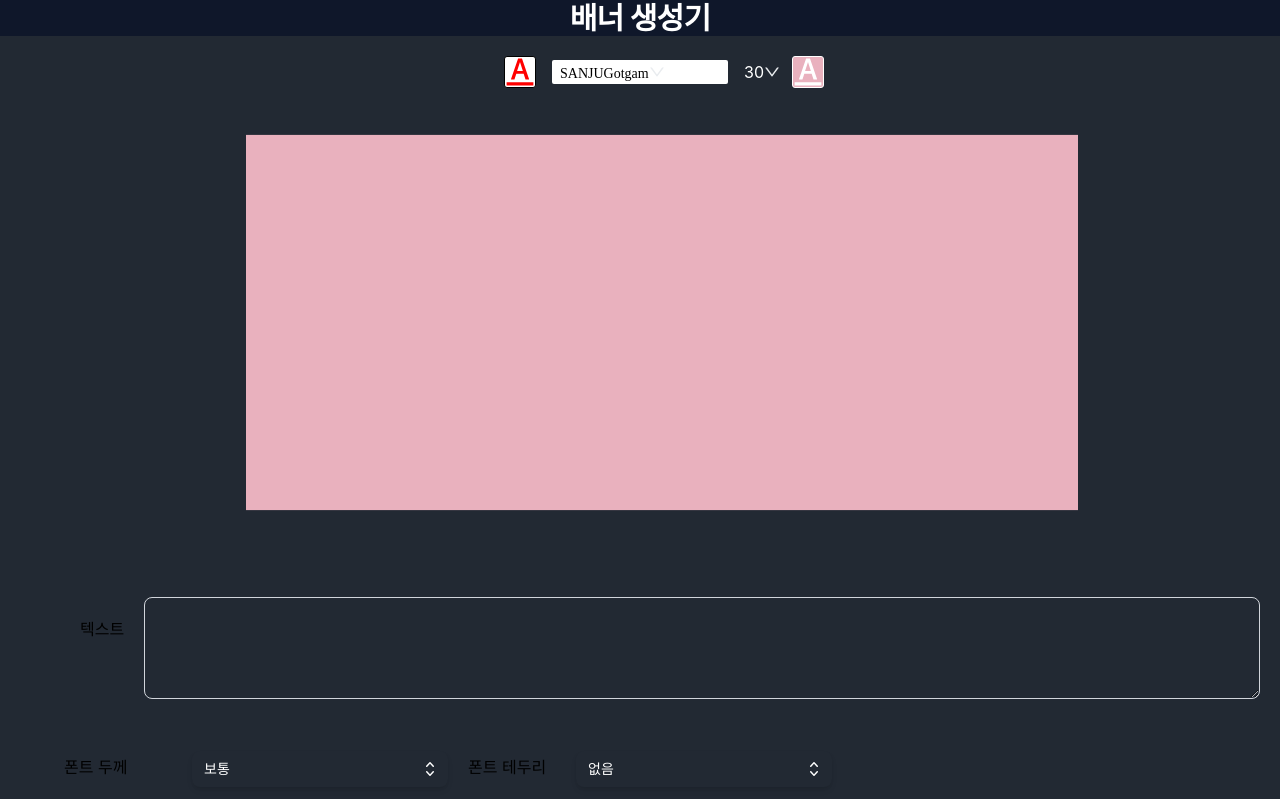
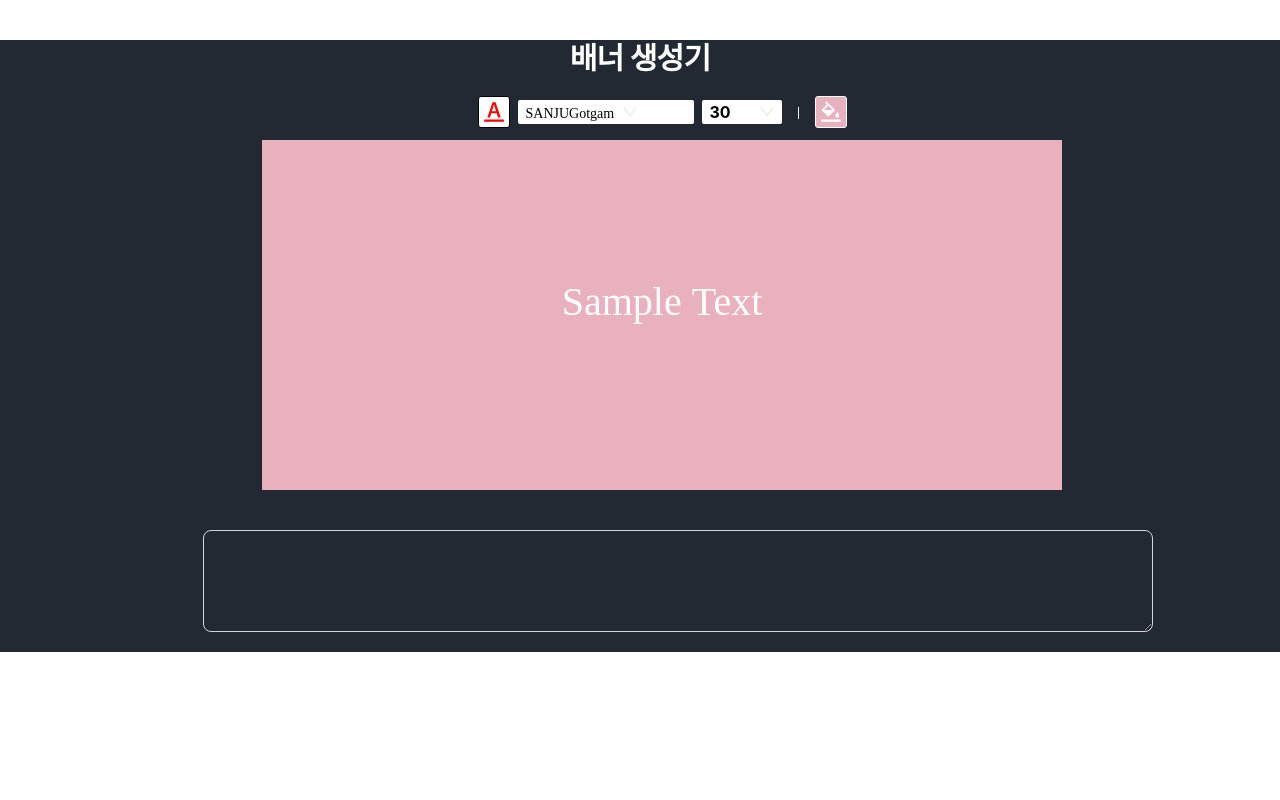
Before and after one commit to jaesin22/jjalmaker, a React (Create React App) app: page / in a window 1280 px wide. Built offline with nearby package versions, Linux system fonts and the light colour scheme; a web font is replaced by a local one.

Commit message:
set style

```diff
--- a/src/App.js
+++ b/src/App.js
@@ -4,14 +4,14 @@ import FontType from "./components/FontType";
 import Text from "./components/Text";
 import FontSize from "./components/FontSize";
 import FontColor from "./components/FontColor";
-import FontThickness from "./components/FontThickness";
-import FontBorder from "./components/FontBorder";
+// import FontThickness from "./components/FontThickness";
+// import FontBorder from "./components/FontBorder";
 import Preview from "./Func/Preview";
-import { Space } from "antd";
+import { Space, Divider } from "antd";
 import BackgroundColor from "./components/BackgroundColor";
 
 function App() {
-  const [text, setText] = useState(" ");
+  const [text, setText] = useState("Sample Text");
   const [color, setColor] = useState("#FFFFFF");
   const [selectedFontSize, setSelectedFontSize] = useState(40);
   const [onFontWeight, setonFontWeight] = useState(30);
@@ -35,26 +35,27 @@ function App() {
     setSelectedFontSize(onSize);
   };
 
-  const handleFontWeightChange = (onWeight) => {
-    setonFontWeight(onWeight);
-  };
+  // const handleFontWeightChange = (onWeight) => {
+  //   setonFontWeight(onWeight);
+  // };
 
-  const handleFontBorderChange = (onBorder) => {
-    setonFontBorder(onBorder);
-  };
+  // const handleFontBorderChange = (onBorder) => {
+  //   setonFontBorder(onBorder);
+  // };
 
   const handleFontTypeChange = (onType) => {
     setonFontType(onType);
   };
 
   return (
-    <div className="bg-[#222933]">
+    <div className="bg-[#222933] h-full">
       <Head />
-      <main className="p-5 pl-16">
-        <Space className="flex justify-center relative">
+      <main className="p-5 pl-16 h-full flex flex-col items-center ">
+        <Space className="justify-center items-center">
           <FontColor onColorChange={handleColorChange} />
           <FontType onFontTypeChange={handleFontTypeChange} />
           <FontSize onSize={handleFontSizeChange} />
+          <Divider type="vertical" className="bg-white" />
           <BackgroundColor onBgColorChange={handleBgColorChange} />
         </Space>
         <Preview
@@ -67,11 +68,10 @@ function App() {
           bgColor={bgcolor}
         />
         <Text onTextChange={handleTextChange} />
-        <div className="flex w-full"></div>
-        <div className="flex w-full">
+        {/* <div className="flex w-full">
           <FontThickness onFontWeightChange={handleFontWeightChange} />
           <FontBorder onFontBorderChange={handleFontBorderChange} />
-        </div>
+        </div> */}
       </main>
     </div>
   );
--- a/src/Func/Preview.js
+++ b/src/Func/Preview.js
@@ -26,8 +26,8 @@ const Preview = ({
     ctx.clearRect(0, 0, canvas.width, canvas.height);
 
     // 배경 중앙 좌표 계산
-    const backgroundWidth = canvasWidth * 0.8; // 배경 너비 설정
-    const backgroundHeight = canvasHeight * 0.8; // 배경 높이 설정
+    const backgroundWidth = canvasWidth; // 배경 너비 설정
+    const backgroundHeight = canvasHeight; // 배경 높이 설정
     const backgroundX = (canvasWidth - backgroundWidth) / 2; // 배경의 x 좌표 계산
     const backgroundY = (canvasHeight - backgroundHeight) / 2; // 배경의 y 좌표 계산
 
@@ -44,6 +44,7 @@ const Preview = ({
 
     // 글자를 캔버스 가운데에 위치시킴
     let canvasCenterX = canvas.width / 2;
+
     let canvasCenterY = canvas.height / 2;
     // ctx.fillText(text, canvasCenterX, canvasCenterY);
     for (let i = 0; i < lines.length; i++) {
@@ -56,8 +57,8 @@ const Preview = ({
   }, [text, color, size, thick, border, fontFamiliy, bgColor]);
 
   return (
-    <div className="flex justify-center">
-      <canvas ref={canvasRef} width={1040} height={469} />
+    <div className="flex justify-center mt-3">
+      <canvas ref={canvasRef} width={800} height={350} />
     </div>
   );
 };
--- a/src/components/BackgroundColor.js
+++ b/src/components/BackgroundColor.js
@@ -1,5 +1,5 @@
 import React, { useState } from "react";
-import { FontColorsOutlined } from "@ant-design/icons";
+import { BgColorsOutlined } from "@ant-design/icons";
 import { ChromePicker } from "react-color";
 
 const BackgroundColor = ({ onBgColorChange }) => {
@@ -21,15 +21,16 @@ const BackgroundColor = ({ onBgColorChange }) => {
 
   return (
     <div>
-      <FontColorsOutlined
+      <BgColorsOutlined
         onClick={handleColorIconClick}
         style={{
           backgroundColor: bgcolor,
-          fontSize: "30px",
+          fontSize: "22px",
+          width: "32px",
+          height: "32px",
           border: "1px solid #ffffff",
           borderRadius: "3px",
           color: "#FFFFFF",
-          width: "30px,",
         }}
         className="flex items-center justify-center cursor-pointer "
       />
--- a/src/components/FontColor.js
+++ b/src/components/FontColor.js
@@ -23,11 +23,13 @@ const FontColor = ({ onColorChange }) => {
     <>
       <FontColorsOutlined
         onClick={handleColorIconClick}
-        className="flex items-center justify-center cursor-pointer mx-1"
+        className="flex items-center justify-center cursor-pointer"
         style={{
           color: color,
           backgroundColor: "#ffffff",
-          fontSize: "30px",
+          fontSize: "22px",
+          width: "32px",
+          height: "32px",
           border: "1px solid #000000",
           borderRadius: "3px",
         }}
--- a/src/components/FontSize.js
+++ b/src/components/FontSize.js
@@ -30,17 +30,26 @@ const FontSize = ({ onSize }) => {
   );
 
   return (
-    <div className="flex mx-1">
-      <Dropdown overlay={menu}>
+    <div className="flex w-20 bg-white border-solid border-1 border-white rounded-sm">
+      <Dropdown
+        overlay={menu}
+        className="ant-dropdown-link text-black border-solid border-1 border-white rounded-sm"
+      >
         <a
           href="font size dropdown"
-          className="ant-dropdown-link"
+          className="ant-dropdown-link text-black bolder font-bold"
           onClick={(e) => e.preventDefault()}
         >
-          <span style={{ fontFamily: selected.fontFamily, color: "#ffffff" }}>
+          <span
+            style={{
+              color: "black",
+              fontSize: "16px",
+            }}
+            className="ml-2"
+          >
             {selected.name}
           </span>
-          <DownOutlined style={{ color: "#e9ecef" }} />
+          <DownOutlined style={{ color: "#e9ecef" }} className="h-6 ml-7" />
         </a>
       </Dropdown>
     </div>
--- a/src/components/FontType.js
+++ b/src/components/FontType.js
@@ -30,6 +30,7 @@ const FontType = ({ onFontTypeChange }) => {
           key={index}
           style={{ fontFamily: fontItem.fontFamily }}
           onClick={() => handleFontTypeChange(fontItem)}
+          className="border-solid"
         >
           {fontItem.name}
         </Menu.Item>
@@ -38,7 +39,7 @@ const FontType = ({ onFontTypeChange }) => {
   );
 
   return (
-    <div className="flex mx-1">
+    <div className="flex">
       <Dropdown overlay={menu} className="bg-white w-44">
         <a
           href="font dropdown"
@@ -51,11 +52,14 @@ const FontType = ({ onFontTypeChange }) => {
               color: "black",
               fontSize: "14px",
             }}
-            className="ml-2 mt-5"
+            className="ml-2"
           >
             {selected.name}
           </span>
-          <DownOutlined style={{ color: "#e9ecef" }} className="h-6 w-10" />
+          <DownOutlined
+            style={{ color: "#e9ecef" }}
+            className="h-6 w-12 ml-2"
+          />
         </a>
       </Dropdown>
     </div>
--- a/src/components/Head.js
+++ b/src/components/Head.js
@@ -2,9 +2,9 @@ import React from "react";
 
 function Head() {
   return (
-    <div className="lg:flex lg:items-center lg:justify-between text-center bg-slate-900">
+    <div className="lg:flex lg:items-center lg:justify-between text-center bg-[#222933] mt-10">
       <div className="min-w-0 flex-1">
-        <h2 className="text-2xl font-bold leading-7 text-white sm:truncate sm:text-3xl sm:tracking-tight">
+        <h2 className="font-bold leading-7 text-white sm:truncate sm:text-3xl sm:tracking-tight">
           배너 생성기
         </h2>
       </div>
--- a/src/components/Text.js
+++ b/src/components/Text.js
@@ -9,11 +9,10 @@ const Text = ({ onTextChange }) => {
   };
 
   return (
-    <div className="flex mt-10 ml-3">
-      <label className="flex-none ml-1 pt-5">텍스트</label>
+    <div className="flex mt-10 ml-3 justify-center">
       <textarea
         rows="4"
-        className="p-2.5 w-full ml-5 text-sm text-white bg-[#222933] rounded-lg border border-gray-300 focus:ring-blue-500 focus:border-blue-500 dark:bg-gray-700 dark:border-gray-600 dark:placeholder-gray-400 dark:text-white
+        className="p-2.5 w-[950px] ml-5 text-sm text-white bg-[#222933] rounded-lg border border-gray-300 focus:ring-blue-500 focus:border-blue-500 dark:bg-gray-700 dark:border-gray-600 dark:placeholder-gray-400 dark:text-white
          dark:focus:ring-blue-500 dark:focus:border-blue-500"
         onChange={onChange}
         value={text}
```
